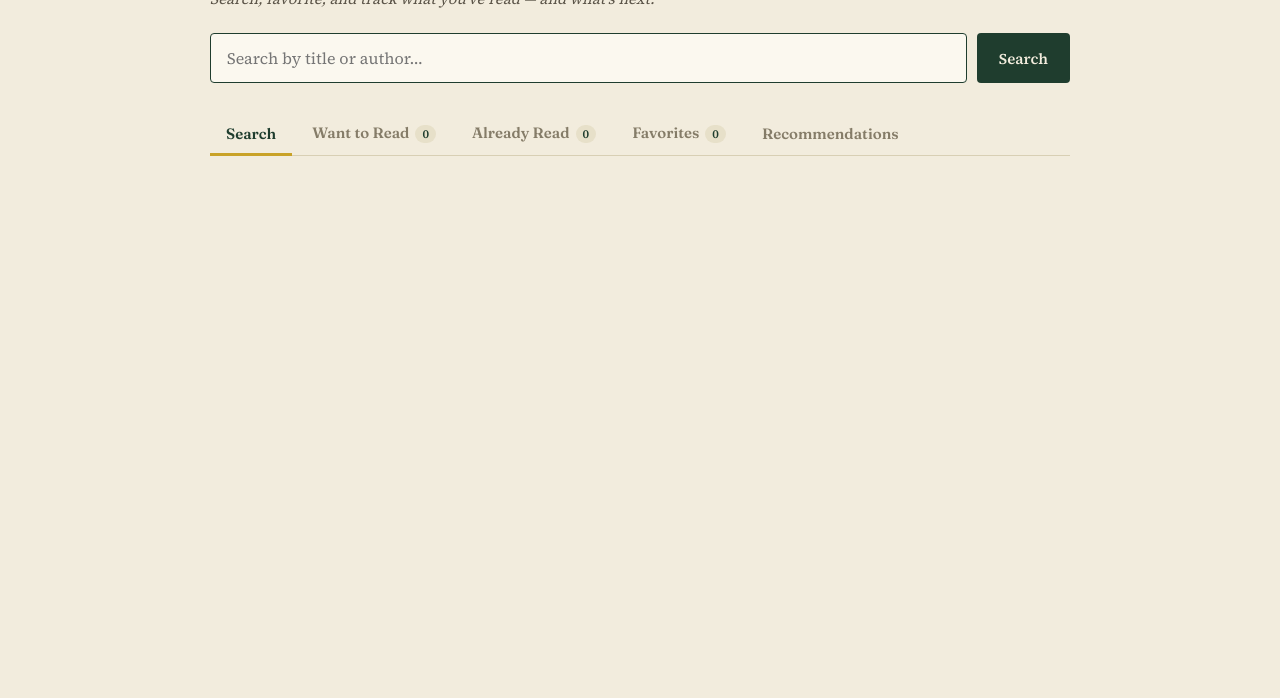
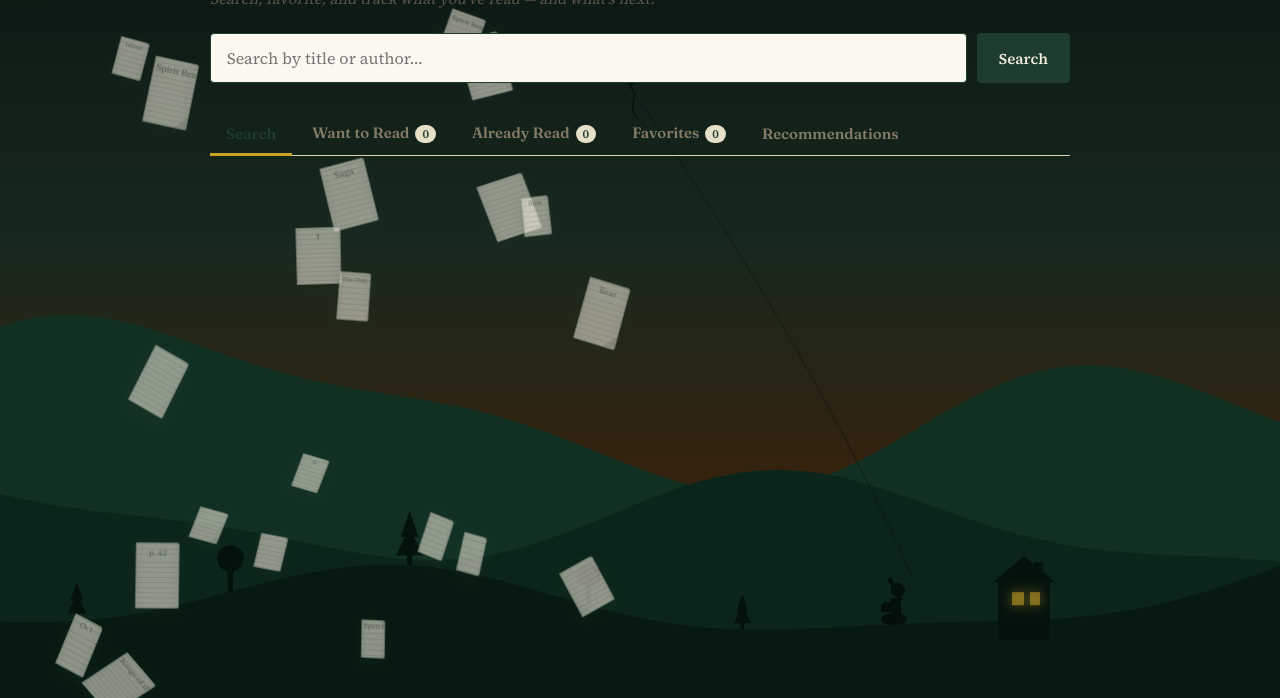
Before and after one commit to JamesFHoward/book_website, a website: page public/app.html in a window 1280 px wide. Shown: the part 102-800 px from the top of the page. Drawn offline with Linux system fonts and the light colour scheme; no server answers.

Commit message:
Add Alto's Adventure-style animated background with falling pages
- Sky gradient + three parallax hill silhouette layers with different
  scroll speeds for depth effect
- Scene elements on the near hill: five trees (pine + round mix),
  house with glowing amber windows, seated reader holding a book and
  flying a kite; kite bobs gently via dual sine animation
- Falling pages (login: canvas; app: existing div animation) now spawn
  on the left half of the screen only
- Page words updated to titles/characters/themes from books actually read
- Page background warmed from near-white to site parchment colour
- Login card slides up on load; inputs glow gold on focus; button lifts
  on hover and shows loading text while submitting; errors shake

```diff
--- a/public/app.html
+++ b/public/app.html
@@ -31,6 +31,7 @@
   <div id="content"></div>
 </div>
 
+<script src="/background.js"></script>
 <script>
 let lists = { want: {}, read: {}, fav: {} };
 let lastResults = [];
@@ -305,35 +306,126 @@ document.getElementById('searchInput').addEventListener('keydown', e => {
   if (e.key === 'Enter') doSearch();
 });
 
+const PAGE_WORDS = [
+  // Books actually read
+  'Silent Patient','Spirit Bear','Bloody Rose',"Can't Hurt Me",
+  'Kings of the Wyld','The Only One Left',
+  // Characters & names from those books
+  'Alicia','Gabriel','Cole','Edwin','Goggins','Clay','Rose','Wren','Lena',
+  // Themes from those books
+  'Silence','Confess','Heal','Callous','Limits','Legend','Keeper',
+  'Bear','Saga','Endure','Island','Trial','Mercy',
+  // Classic page markers
+  'Ch. I','Ch. II','Ch. III','Prologue','Epilogue','Part I','Part II',
+  // Page refs
+  'p. 1','p. 42','p. 99','p. 314',
+  // Drop-cap initials (first letters of each book title)
+  'S','B','C','K','T','A','G','D','W','R',
+];
+
 function createFallingPages(){
-  const container = document.createElement('div');
-  container.style.cssText = 'position:fixed;top:0;left:0;width:100%;height:100%;pointer-events:none;z-index:0;overflow:hidden;';
-  document.body.insertBefore(container, document.body.firstChild);
+  for(let i = 0; i < 25; i++){
+    const el  = document.createElement('div');
+    const w   = Math.random()*26+22;
+    const h   = w*(1.3+Math.random()*0.2);
+    const x   = Math.random()*48;
+    const dur = (Math.random()*12+18) * 1000;  // 18–30s — slow, drifting float
+    const del = -(Math.random()*dur);
+    const r0  = (Math.random()-0.5)*40;
+    const r1  = r0+(Math.random()-0.5)*80;
+    const lineGap = Math.floor(h * 0.22);
 
-  for(let i = 0; i < 24; i++){
-    const el  = document.createElement('div');
-    const w   = Math.random()*13+7;
-    const h   = w*(1.28+Math.random()*0.18);
-    const x   = Math.random()*100;
-    const dur = Math.random()*10+9;
-    const del = Math.random()*18;
-    const r0  = (Math.random()-0.5)*45;
-    const r1  = r0+(Math.random()-0.5)*90;
-    const op  = (Math.random()*0.10+0.04).toFixed(3);
+    // Two overlapping sine waves = irregular gusts rather than mechanical pendulum
+    const amp1   = Math.random()*50+35;
+    const amp2   = amp1*(Math.random()*0.3+0.15);   // secondary gust: 15–45% of main
+    const ph1    = Math.random()*Math.PI*2;
+    const ph2    = Math.random()*Math.PI*2;
+    const c1     = Math.random()*0.8+1.0;            // 1.0–1.8 main cycles
+    const c2     = Math.random()*1.2+2.2;            // 2.2–3.4 faster secondary cycles
+
+    // s*|s| instead of plain sin: hits peak and recovers 2× faster so the
+    // pause at each direction change is far shorter while motion stays smooth
+    const s1 = t => Math.sin(ph1 + t*Math.PI*2*c1);
+    const s2 = t => Math.sin(ph2 + t*Math.PI*2*c2);
+    // s³ (odd power, preserves sign): 3× faster recovery at turning points
+    const drift = t => amp1*Math.pow(s1(t),3) + amp2*Math.pow(s2(t),3);
+
+    // Derivative of s³ = 3s²·s′
+    const driftVel = t => {
+      const v = amp1*3*s1(t)*s1(t)*Math.cos(ph1+t*Math.PI*2*c1)*Math.PI*2*c1
+              + amp2*3*s2(t)*s2(t)*Math.cos(ph2+t*Math.PI*2*c2)*Math.PI*2*c2;
+      const maxV = amp1*3*Math.PI*2*c1 + amp2*3*Math.PI*2*c2;
+      return v / maxV;
+    };
+
+    const rotAt = t => r0+(r1-r0)*t + driftVel(t)*15;  // tilt into direction of motion
+    const rxAt  = t => Math.sin(t*Math.PI*5+ph1)*10;   // page flex
+    const ryAt  = t => driftVel(t)*7;                  // face into wind
+    const tf    = (t, ty) =>
+      `perspective(500px) translateY(${ty}) translateX(${drift(t).toFixed(1)}px) rotateZ(${rotAt(t).toFixed(1)}deg) rotateX(${rxAt(t).toFixed(1)}deg) rotateY(${ryAt(t).toFixed(1)}deg)`;
 
     el.style.cssText = `
-      position:absolute;left:${x}%;top:0;
+      position:fixed;left:${x}%;top:0;
       width:${w}px;height:${h}px;
-      background:rgba(255,252,242,0.88);
-      border:1px solid rgba(201,162,39,0.30);
-      border-radius:1px;
-      box-shadow:0 1px 3px rgba(31,61,46,0.08);
-      animation:page-fall ${dur}s ${del}s linear infinite;
+      background:rgba(242,236,221,0.82);
+      background-image:
+        linear-gradient(90deg,rgba(0,0,0,0.04) 0%,transparent 20%,transparent 80%,rgba(0,0,0,0.04) 100%),
+        repeating-linear-gradient(transparent,transparent 4px,rgba(31,61,46,0.12) 4px,rgba(31,61,46,0.12) 5px);
+      background-position:0 0,0 ${lineGap}px;
+      border:1.5px solid rgba(31,61,46,0.38);
+      border-radius:1px 3px 2px 1px;
+      box-shadow:0 3px 10px rgba(31,61,46,0.22);
+      pointer-events:none;z-index:0;overflow:hidden;
     `;
-    el.style.setProperty('--r0', r0+'deg');
-    el.style.setProperty('--r1', r1+'deg');
-    el.style.setProperty('--op', op);
-    container.appendChild(el);
+
+    // Dog-eared corner on ~40% of pages
+    if (Math.random() > 0.6) {
+      const corner = document.createElement('div');
+      const cs = Math.floor(Math.min(w, h) * 0.28);
+      corner.style.cssText = `
+        position:absolute;bottom:0;right:0;
+        width:${cs}px;height:${cs}px;
+        background:rgba(31,61,46,0.13);
+        clip-path:polygon(100% 0,100% 100%,0 100%);
+      `;
+      el.appendChild(corner);
+    }
+
+    // Text on ~65% of pages
+    if (Math.random() > 0.35) {
+      const txt = document.createElement('div');
+      const word = PAGE_WORDS[Math.floor(Math.random()*PAGE_WORDS.length)];
+      const fs   = Math.max(6, Math.floor(w * 0.20));
+      txt.style.cssText = `
+        font-family:'Fraunces',serif;
+        font-size:${fs}px;
+        color:rgba(31,61,46,0.55);
+        text-align:center;
+        padding:${Math.floor(h*0.08)}px 2px 0;
+        line-height:1.2;overflow:hidden;white-space:nowrap;
+      `;
+      txt.textContent = word;
+      el.appendChild(txt);
+    }
+
+    document.body.appendChild(el);
+
+    // 12 evenly-spaced stops so the browser samples the velocity curve finely;
+    // per-keyframe ease-in-out so each segment decelerates into the next naturally
+    const N = 12;
+    const kf = Array.from({length: N+1}, (_, k) => {
+      const t  = k / N;
+      const ty = t === 0 ? `-${(h+40).toFixed(0)}px`
+               : t === 1 ? '110vh'
+               : `${(t*112 - 1).toFixed(1)}vh`;
+      return {
+        offset:  t,
+        opacity: t < 0.001 ? 0 : t > 0.999 ? 0 : t < 0.09 ? t/0.09*0.7 : t > 0.91 ? (1-t)/0.09*0.7 : 0.7,
+        transform: tf(t, ty),
+        easing: 'linear'
+      };
+    });
+    el.animate(kf, { duration:dur, delay:del, iterations:Infinity, easing:'linear', fill:'both' });
   }
 }
 
--- /dev/null
+++ b/public/background.js
@@ -0,0 +1,281 @@
+(function () {
+  const canvas = document.createElement('canvas');
+  canvas.style.cssText = 'position:fixed;top:0;left:0;width:100%;height:100%;z-index:0;pointer-events:none;';
+  document.body.insertBefore(canvas, document.body.firstChild);
+  const ctx = canvas.getContext('2d');
+  let W, H;
+
+  const showPages = document.body.dataset.bgPages === 'true';
+
+  // Sky gradient: dark forest green at top → warm amber at horizon
+  const SKY = [
+    [0.00, [10, 20, 15]],
+    [0.42, [22, 40, 30]],
+    [0.72, [52, 34, 14]],
+    [1.00, [72, 44, 16]],
+  ];
+
+  // Three parallax hill silhouette layers, far → near
+  const HILL_DEFS = [
+    { hFrac: 0.66, rate: 0.00025, amp: 0.090, rgb: [18, 48, 34] },
+    { hFrac: 0.77, rate: 0.00050, amp: 0.065, rgb: [12, 37, 26] },
+    { hFrac: 0.87, rate: 0.00090, amp: 0.045, rgb: [7,  26, 17] },
+  ];
+  const hills = HILL_DEFS.map(d => ({ ...d, phase: Math.random() * Math.PI * 2 }));
+
+  // Falling pages (login page only — app page has its own div-based animation)
+  const PAGE_N = 28;
+  let pages = [];
+
+  function mkPage(atTop) {
+    const pw = Math.random() * 22 + 16;
+    const ph = pw * (1.28 + Math.random() * 0.22);
+    return {
+      x:      Math.random() * (W || 800) * 0.52,
+      y:      atTop ? Math.random() * (H || 600) : -(ph + Math.random() * 120),
+      pw, ph,
+      vy:     Math.random() * 0.55 + 0.28,
+      ang:    (Math.random() - 0.5) * 0.65,
+      spin:   (Math.random() - 0.5) * 0.006,
+      sp:     Math.random() * Math.PI * 2,
+      ss:     Math.random() * 0.016 + 0.007,
+      sa:     Math.random() * 26 + 12,
+      op:     Math.random() * 0.30 + 0.45,
+      nLines: Math.floor(Math.random() * 3 + 2),
+    };
+  }
+
+  function resize() {
+    W = canvas.width = window.innerWidth;
+    H = canvas.height = window.innerHeight;
+  }
+  window.addEventListener('resize', resize);
+  resize();
+
+  if (showPages) pages = Array.from({ length: PAGE_N }, () => mkPage(true));
+
+  // Shared silhouette colour — slightly darker than the near hill
+  const SIL = 'rgb(5,18,12)';
+
+  // Returns the near hill's surface Y at a given canvas X.
+  // Called each frame after hills have scrolled so positions stay grounded.
+  function nearHillY(x) {
+    const hl = hills[2];
+    const t  = x / W;
+    return H * hl.hFrac
+      - Math.sin(t * Math.PI * 2.4 + hl.phase)       * H * hl.amp
+      - Math.sin(t * Math.PI * 4.9 + hl.phase * 1.7) * H * hl.amp * 0.32
+      - Math.sin(t * Math.PI * 1.2 + hl.phase * 0.6) * H * hl.amp * 0.52;
+  }
+
+  // ── Scene elements ────────────────────────────────────────────────────────
+
+  function drawPineTree(cx, gy, scale) {
+    ctx.fillStyle = SIL;
+    const h = 52 * scale, w = 13 * scale;
+    ctx.fillRect(cx - 2.5 * scale, gy - h * 0.22, 5 * scale, h * 0.22); // trunk
+    ctx.beginPath(); // lower tier
+    ctx.moveTo(cx - w,        gy - h * 0.18);
+    ctx.lineTo(cx + w,        gy - h * 0.18);
+    ctx.lineTo(cx,            gy - h * 0.68);
+    ctx.closePath(); ctx.fill();
+    ctx.beginPath(); // upper tier
+    ctx.moveTo(cx - w * 0.65, gy - h * 0.52);
+    ctx.lineTo(cx + w * 0.65, gy - h * 0.52);
+    ctx.lineTo(cx,            gy - h);
+    ctx.closePath(); ctx.fill();
+  }
+
+  function drawRoundTree(cx, gy, scale) {
+    ctx.fillStyle = SIL;
+    const th = 28 * scale, tr = 3 * scale, cr = 15 * scale;
+    ctx.fillRect(cx - tr, gy - th, tr * 2, th);
+    ctx.beginPath();
+    ctx.arc(cx, gy - th - cr * 0.65, cr, 0, Math.PI * 2);
+    ctx.fill();
+  }
+
+  function drawHouse(cx, gy) {
+    ctx.fillStyle = SIL;
+    const w = 52, hb = 38, hr = 26;
+    ctx.fillRect(cx - w / 2, gy - hb, w, hb + 20);        // body (+20 embeds base into hill slope)
+    ctx.beginPath();                                      // roof
+    ctx.moveTo(cx - w / 2 - 5, gy - hb);
+    ctx.lineTo(cx + w / 2 + 5, gy - hb);
+    ctx.lineTo(cx,             gy - hb - hr);
+    ctx.closePath(); ctx.fill();
+    ctx.fillRect(cx + 10, gy - hb - hr + 6, 9, hr - 2); // chimney
+    // Warm glowing windows
+    ctx.shadowColor = 'rgba(201,162,39,0.9)';
+    ctx.shadowBlur  = 12;
+    ctx.fillStyle   = 'rgba(201,162,39,0.55)';
+    ctx.fillRect(cx - 12, gy - hb + 10, 12, 13);
+    ctx.fillRect(cx +  6, gy - hb + 10, 10, 13);
+    ctx.shadowBlur = 0;
+  }
+
+  // Seated reader. Right arm tip (kite hand) is at (cx+17, gy-46) — must match string anchor.
+  function drawReader(cx, gy) {
+    ctx.fillStyle = 'rgb(4,15,10)';
+    // Seated legs — flat ellipse at ground
+    ctx.beginPath();
+    ctx.ellipse(cx - 2, gy - 5, 13, 6, 0, 0, Math.PI * 2);
+    ctx.fill();
+    // Torso
+    ctx.fillRect(cx - 5, gy - 26, 10, 16);
+    // Head
+    ctx.beginPath();
+    ctx.arc(cx + 2, gy - 34, 7, 0, Math.PI * 2);
+    ctx.fill();
+    // Left arm + open book
+    ctx.fillRect(cx - 13, gy - 22, 9, 4);
+    ctx.fillRect(cx - 15, gy - 20, 15, 8);
+    // Right arm raised — translate(cx+5,gy-24), rotate(-0.5), length 25
+    // Tip: cx+5+25·sin(0.5) ≈ cx+17  |  gy-24-25·cos(0.5) ≈ gy-46
+    // Head top at gy-41 → hand is 5px above head ✓
+    ctx.save();
+    ctx.translate(cx + 5, gy - 24);
+    ctx.rotate(-0.5);
+    ctx.fillRect(-2, -25, 4, 25);
+    ctx.restore();
+  }
+
+  // ── Kite (animated) ───────────────────────────────────────────────────────
+
+  let sceneT = 0;
+
+  function drawScene() {
+    sceneT++;
+
+    // Kite bobs gently in the sky
+    const kiteX = W * 0.50 + Math.sin(sceneT * 0.014) * 10;
+    const kiteY = H * 0.20 + Math.sin(sceneT * 0.023) * 10;
+
+    const personCX = W * 0.70;
+    const personGY = nearHillY(personCX);
+    const houseCX  = W * 0.80;
+    const houseGY  = nearHillY(houseCX);
+
+    const treeDefs = [
+      { x: W * 0.06, type: 'pine',  scale: 0.75 },
+      { x: W * 0.18, type: 'round', scale: 0.88 },
+      { x: W * 0.32, type: 'pine',  scale: 1.05 },
+      { x: W * 0.46, type: 'round', scale: 0.78 },
+      { x: W * 0.58, type: 'pine',  scale: 0.68 },
+    ];
+
+    for (const td of treeDefs) {
+      const gy = nearHillY(td.x);
+      if (td.type === 'pine') drawPineTree(td.x, gy, td.scale);
+      else                    drawRoundTree(td.x, gy, td.scale);
+    }
+
+    drawHouse(houseCX, houseGY);
+
+    // Kite diamond + tail (enlarged ~1.7×)
+    ctx.fillStyle = SIL;
+    ctx.beginPath();
+    ctx.moveTo(kiteX,       kiteY - 20);
+    ctx.lineTo(kiteX + 15,  kiteY);
+    ctx.lineTo(kiteX,       kiteY + 24);
+    ctx.lineTo(kiteX - 15,  kiteY);
+    ctx.closePath(); ctx.fill();
+    ctx.strokeStyle = SIL;
+    ctx.lineWidth = 1.4;
+    ctx.beginPath();
+    ctx.moveTo(kiteX, kiteY + 24);
+    ctx.bezierCurveTo(kiteX + 9, kiteY + 34, kiteX - 6, kiteY + 43, kiteX + 7, kiteY + 55);
+    ctx.stroke();
+
+    // String from reader's raised hand to kite bottom
+    const hx = personCX + 17, hy = personGY - 46;
+    ctx.beginPath();
+    ctx.moveTo(hx, hy);
+    ctx.quadraticCurveTo(
+      hx + (kiteX - hx) * 0.35,
+      (hy + kiteY + 24) / 2 + 22,
+      kiteX, kiteY + 24
+    );
+    ctx.strokeStyle = 'rgba(5,18,12,0.60)';
+    ctx.lineWidth = 0.9;
+    ctx.stroke();
+
+    // Reader drawn last so they appear in front of house
+    drawReader(personCX, personGY);
+  }
+
+  // ── Core render loop ──────────────────────────────────────────────────────
+
+  function drawSky() {
+    const g = ctx.createLinearGradient(0, 0, 0, H);
+    for (const [stop, [r, gv, b]] of SKY) g.addColorStop(stop, `rgb(${r},${gv},${b})`);
+    ctx.fillStyle = g;
+    ctx.fillRect(0, 0, W, H);
+  }
+
+  function drawHills() {
+    for (const hl of hills) {
+      hl.phase += hl.rate;
+      const baseY = H * hl.hFrac;
+      ctx.beginPath();
+      ctx.moveTo(0, H);
+      for (let i = 0; i <= 100; i++) {
+        const t = i / 100;
+        const y = baseY
+          - Math.sin(t * Math.PI * 2.4 + hl.phase)       * H * hl.amp
+          - Math.sin(t * Math.PI * 4.9 + hl.phase * 1.7) * H * hl.amp * 0.32
+          - Math.sin(t * Math.PI * 1.2 + hl.phase * 0.6) * H * hl.amp * 0.52;
+        ctx.lineTo(t * W, y);
+      }
+      ctx.lineTo(W, H);
+      ctx.closePath();
+      const [r, gv, b] = hl.rgb;
+      ctx.fillStyle = `rgb(${r},${gv},${b})`;
+      ctx.fill();
+    }
+  }
+
+  function drawPage(p) {
+    const sx = Math.sin(p.sp) * p.sa;
+    ctx.save();
+    ctx.translate(p.x + sx, p.y);
+    ctx.rotate(p.ang);
+    const hw = p.pw / 2, hh = p.ph / 2;
+    ctx.fillStyle = `rgba(242,236,221,${p.op})`;
+    ctx.fillRect(-hw, -hh, p.pw, p.ph);
+    ctx.strokeStyle = `rgba(31,61,46,${p.op * 0.28})`;
+    ctx.lineWidth = 0.5;
+    const gap = p.ph / (p.nLines + 1.5);
+    for (let i = 1; i <= p.nLines; i++) {
+      const ly = -hh + gap * (i + 0.4);
+      ctx.beginPath();
+      ctx.moveTo(-hw + 3, ly);
+      ctx.lineTo(hw - 3, ly);
+      ctx.stroke();
+    }
+    ctx.strokeStyle = `rgba(31,61,46,${p.op * 0.40})`;
+    ctx.lineWidth = 0.7;
+    ctx.strokeRect(-hw, -hh, p.pw, p.ph);
+    ctx.restore();
+  }
+
+  function frame() {
+    drawSky();
+    drawHills();
+    drawScene();
+
+    if (showPages) {
+      for (const p of pages) {
+        p.sp  += p.ss;
+        p.ang += p.spin;
+        p.y   += p.vy;
+        drawPage(p);
+        if (p.y > H + p.ph + 20) Object.assign(p, mkPage(false));
+      }
+    }
+
+    requestAnimationFrame(frame);
+  }
+
+  frame();
+})();
```
Also changed, not shown: public/index.html (+64 -61 lines), public/style.css (+0 -8 lines).
